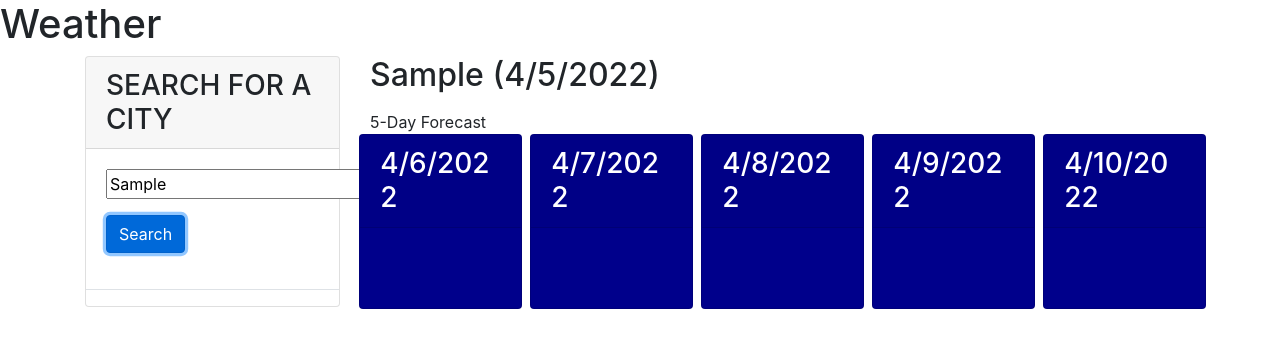
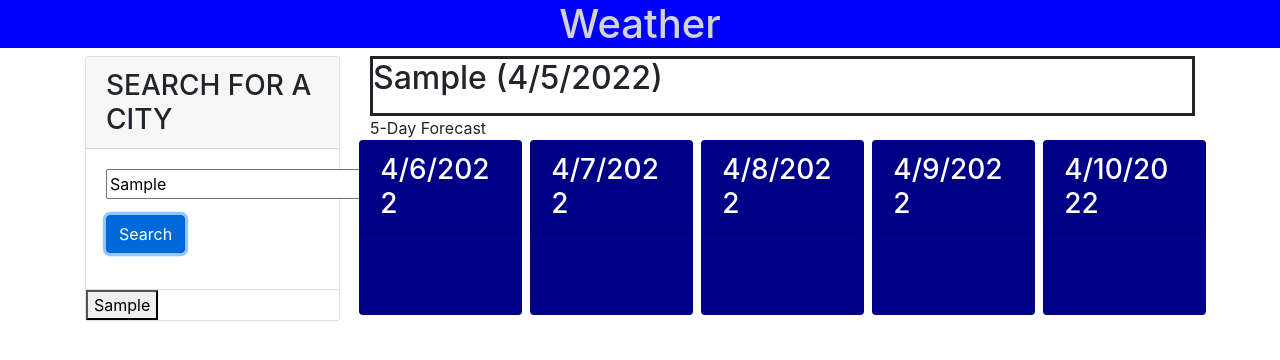
Before and after one commit to BMavetz/Weather_Dashboard, a plain HTML site: page index.html in a window 1280 px wide. Both pictures are taken after typing "Sample" into the empty fields and a click on the button "Search". Drawn offline with nearby package versions, Linux system fonts and the light colour scheme; no server answers.

Commit message:
made final edits to page, including upate to ReadMe file. History section not working

```diff
--- a/assets/css/style.css
+++ b/assets/css/style.css
@@ -1,4 +1,14 @@
+header{
+    text-align: center;
+    background-color: blue;
+    color: lightgray;
+}
+
 #card {
     background-color: darkblue;
     color: white;
 }
+
+.currWeather {
+    border: solid;
+}
--- a/assets/js/script.js
+++ b/assets/js/script.js
@@ -1,8 +1,9 @@
 var apiKey = '&appid=8710c92cc91b2be9b69b111ac287d778';
 var currWeather = 'https://api.openweathermap.org/data/2.5/weather?q=';
-var citySearch = $("#city");
-var Search = $("#searchButton");
+var citySearch = $('#city');
+var Search = $('#searchButton');
 var curDate = moment().format('l');
+var histList = $('#searchHist')
 var lat;
 var lon;
 
@@ -77,6 +78,29 @@ function getWeatherForecast () {
     })
 };
 
+function searchHistory(){
+    var cityName = citySearch.val();
+    console.log(cityName);
+    console.log(citySearch);
+    // Assign style to the button
+    var histLink = $('<button>');
+     histLink.val(cityName);
+     histLink.text(cityName);
+     console.log(histLink.val());
+     console.log(histLink);
+    histLink.addClass('search-history');
+    histList.append(histLink);
+};
 
+//couldn't get button to respond when clicked on, cannot access history from list
+$('searchHist').on('click', '.search-history', function (event){
 
-Search.on('click',getCurWeather);
+    // citySearch.val($(event.target).val());
+    // console.log(citySearch);
+    console.log('hello');
+}
+);
+Search.on('click',function(){
+getCurWeather();
+searchHistory();
+})
--- a/index.html
+++ b/index.html
@@ -42,9 +42,9 @@
               <button type="button" class="btn btn-primary my-3" id="searchButton">Search</button>
             </form>
             <div class="border-top">
-            <ul id="searchHist">
-                    <link rel="stylesheet" href="">
-            </ul>
+            <div id="searchHist">
+
+            </div>
             </div>
           </div>
         </div>
```
Also changed, not shown: assets/Webpage_Image.JPG (added), 1 other file.
